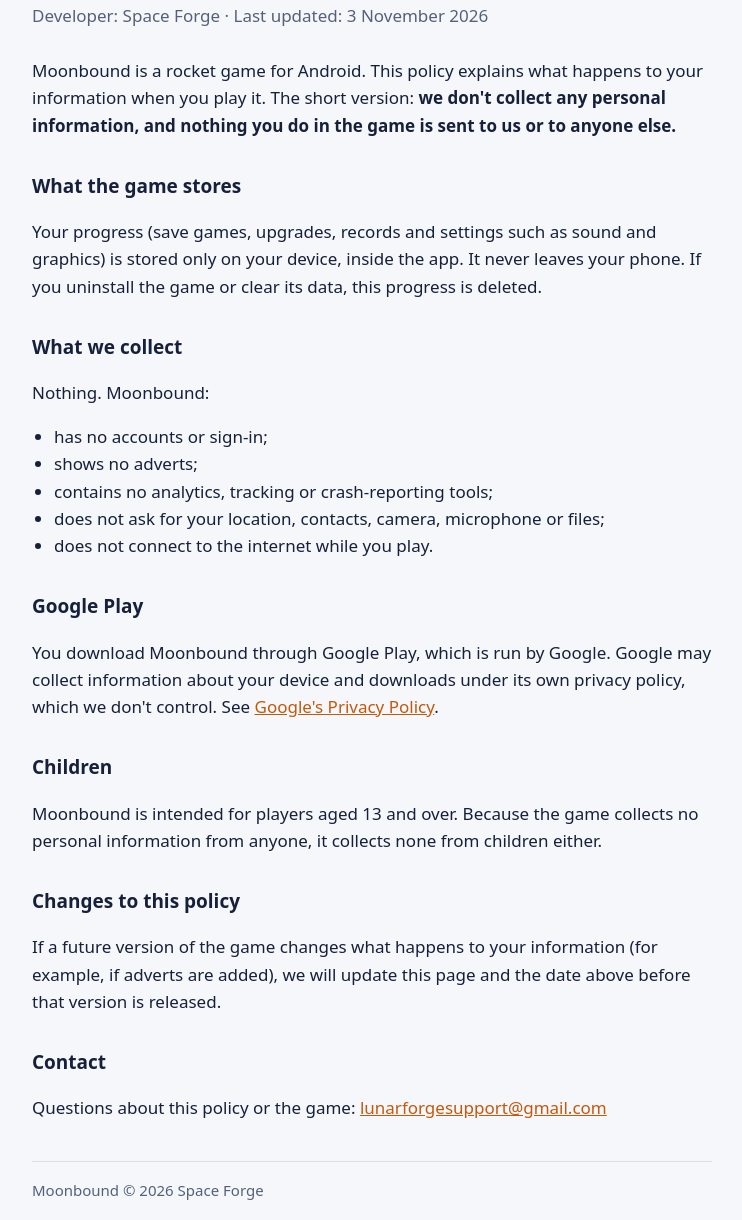
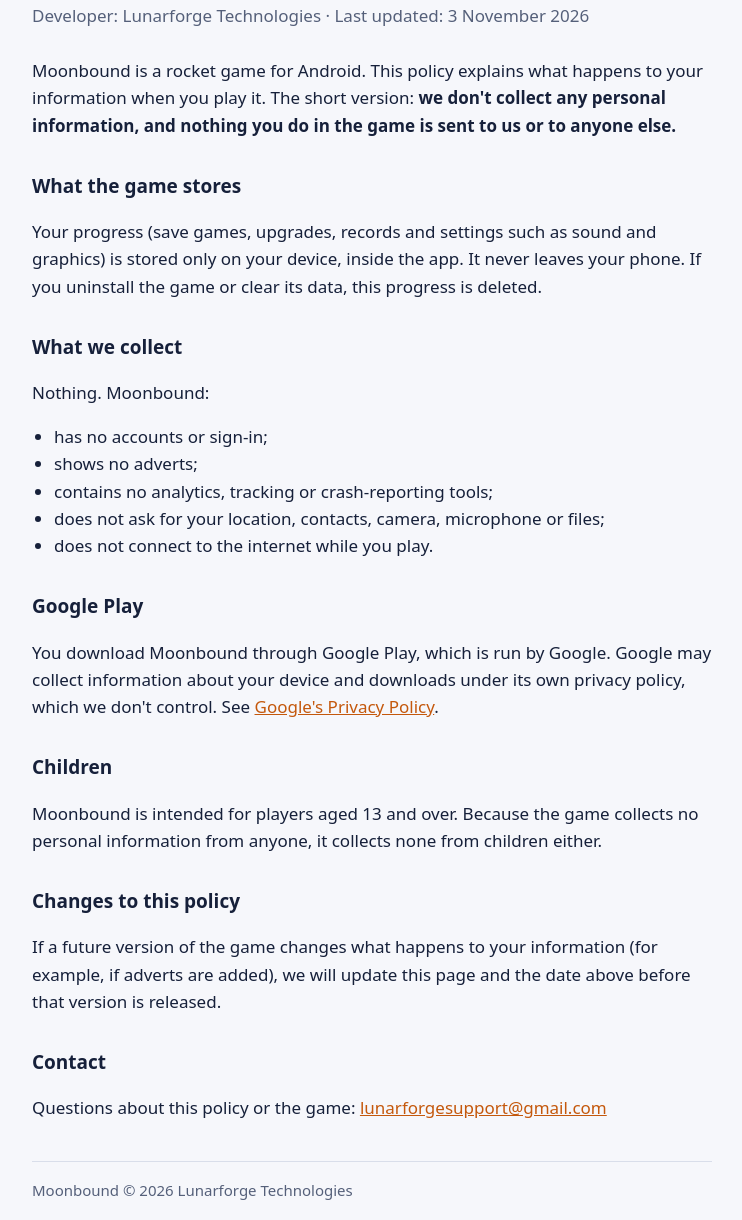
Before and after one commit to starforge-games/moonbound-privacy, a plain HTML site: page index.html in a window 1280 px wide. Shown: the part 80-1300 px from the top of the page, without its empty margins (268-1010 px from the left). Drawn offline with Linux system fonts and the light colour scheme.

Commit message:
Developer name: Lunarforge Technologies
Co-Authored-By: Claude Opus 5.5 <noreply@anthropic.com>
Claude-Session: https://claude.ai/code/session_01QPCdCLnvma7pbX3jJbMaAq

```diff
--- a/index.html
+++ b/index.html
@@ -21,7 +21,7 @@
 <body>
 <main>
   <h1>Moonbound Privacy Policy</h1>
-  <p class="meta">Developer: Space Forge &middot; Last updated: 3 November 2026</p>
+  <p class="meta">Developer: Lunarforge Technologies &middot; Last updated: 3 November 2026</p>
 
   <p>Moonbound is a rocket game for Android. This policy explains what happens to your information when you play it. The short version: <strong>we don't collect any personal information, and nothing you do in the game is sent to us or to anyone else.</strong></p>
 
@@ -50,7 +50,7 @@
   <h2>Contact</h2>
   <p>Questions about this policy or the game: <a href="mailto:lunarforgesupport@gmail.com">lunarforgesupport@gmail.com</a></p>
 
-  <footer>Moonbound &copy; 2026 Space Forge</footer>
+  <footer>Moonbound &copy; 2026 Lunarforge Technologies</footer>
 </main>
 </body>
 </html>
```
